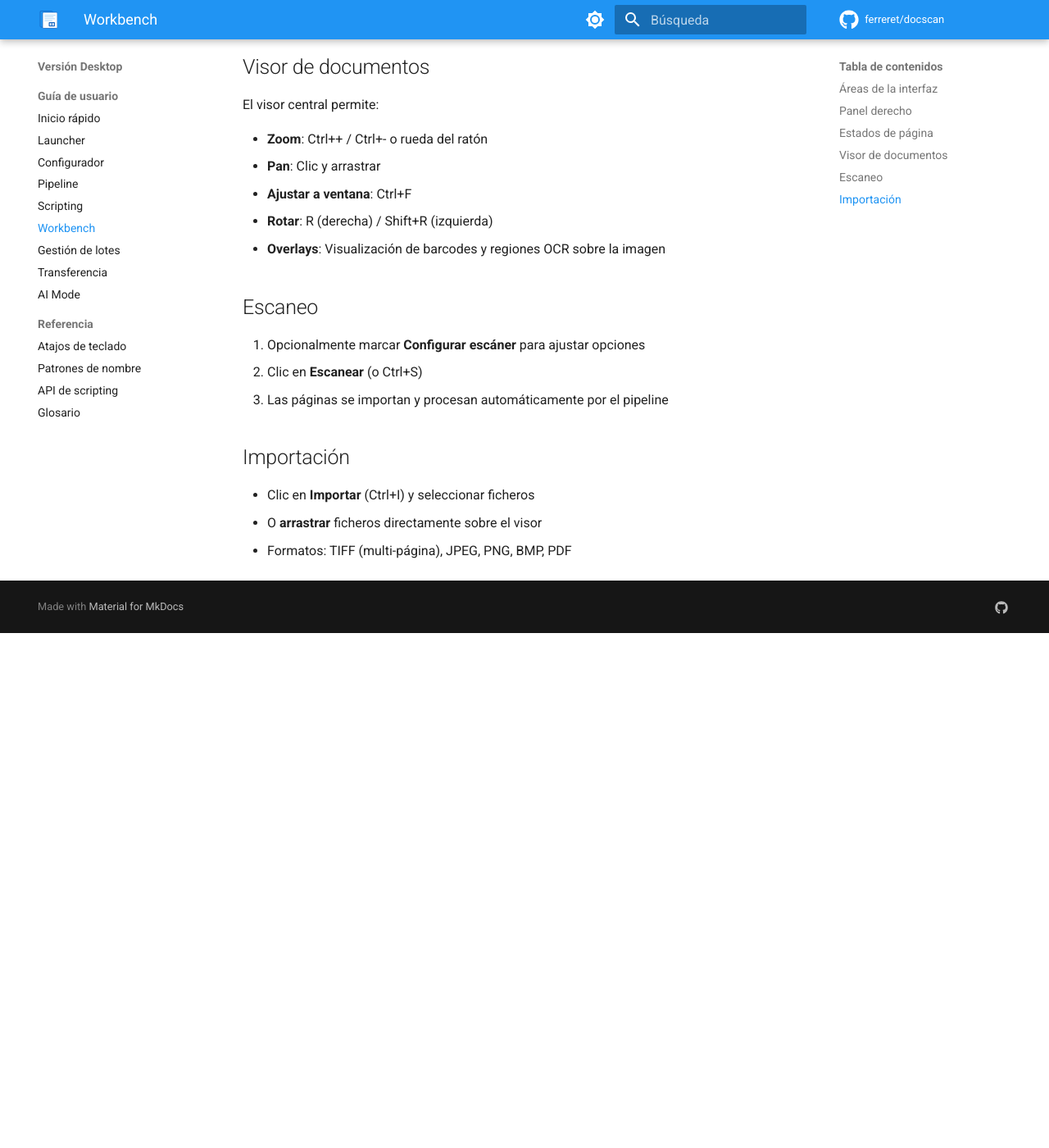
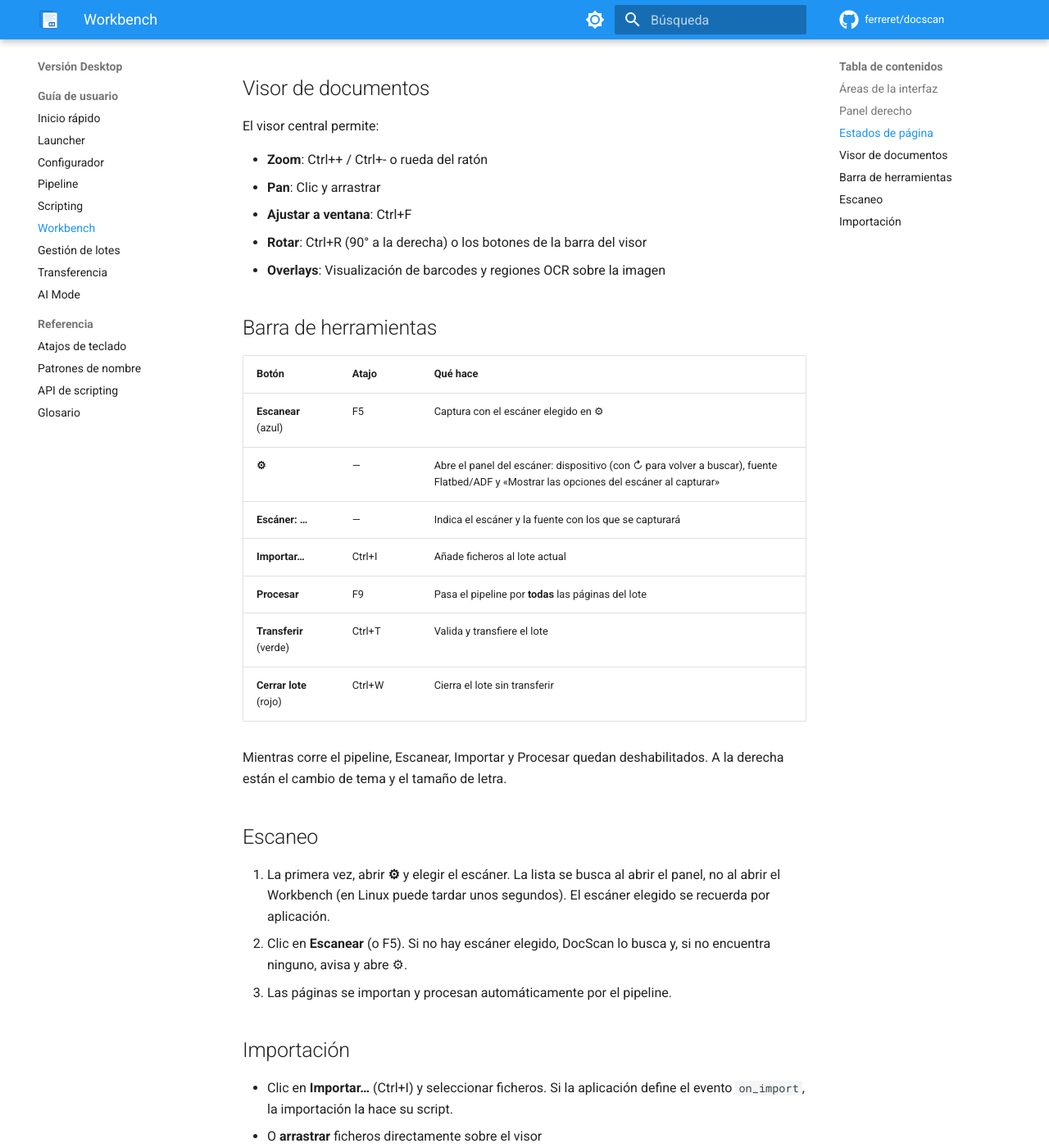
Before and after one commit to ferreret/docscan, an MkDocs documentation site: the page built from docs-web/user-guide/workbench.md, in a window 1280 px wide and 1400 px high, scrolled down 2174 px. Shown: the whole window at 82% size. Built offline with MkDocs 1.6.1 and Material for MkDocs 9.7.7, drawn with Linux system fonts in a browser that asks for light colours; comment, search, counter and statistics services are not loaded; before the commit the page ends 2946 px from its top, so only the background shows below that; some of the changed text lies outside the part shown.

Commit message:
docs: barra superior del Workbench y tabla de atajos real
La tabla de atajos decía Ctrl+S, R y M, que no existen; se rehízo contra
el código. Guía del Workbench, guía de pruebas manuales, propuesta
estética y CHANGELOG alineados con la barra nueva.

Co-Authored-By: Claude Opus 5.5 <noreply@anthropic.com>

```diff
--- a/docs-web/user-guide/workbench.md
+++ b/docs-web/user-guide/workbench.md
@@ -8,7 +8,8 @@ El Workbench es la ventana de explotación donde se realiza la captura y procesa
 
 El Workbench se compone de cinco áreas:
 
-1. **Barra de herramientas** — Escanear, importar, transferir, cerrar lote
+1. **Barra de herramientas** — Escanear, ⚙ escáner, Importar…, Procesar, Transferir
+   y Cerrar lote, como en FlexibarNET 10 (ver más abajo)
 2. **Panel de miniaturas** — Miniaturas con estados de color; la de la página que
    se ve en el visor lleva un marco del color de acento
 3. **Visor de documentos** — Imagen con zoom, pan y recuadros de barcodes, con su
@@ -60,17 +61,36 @@ El visor central permite:
 - **Zoom**: Ctrl++ / Ctrl+- o rueda del ratón
 - **Pan**: Clic y arrastrar
 - **Ajustar a ventana**: Ctrl+F
-- **Rotar**: R (derecha) / Shift+R (izquierda)
+- **Rotar**: Ctrl+R (90° a la derecha) o los botones de la barra del visor
 - **Overlays**: Visualización de barcodes y regiones OCR sobre la imagen
+
+## Barra de herramientas
+
+| Botón | Atajo | Qué hace |
+|-------|-------|----------|
+| **Escanear** (azul) | F5 | Captura con el escáner elegido en ⚙ |
+| **⚙** | — | Abre el panel del escáner: dispositivo (con ↻ para volver a buscar), fuente Flatbed/ADF y «Mostrar las opciones del escáner al capturar» |
+| **Escáner: …** | — | Indica el escáner y la fuente con los que se capturará |
+| **Importar…** | Ctrl+I | Añade ficheros al lote actual |
+| **Procesar** | F9 | Pasa el pipeline por **todas** las páginas del lote |
+| **Transferir** (verde) | Ctrl+T | Valida y transfiere el lote |
+| **Cerrar lote** (rojo) | Ctrl+W | Cierra el lote sin transferir |
+
+Mientras corre el pipeline, Escanear, Importar y Procesar quedan deshabilitados.
+A la derecha están el cambio de tema y el tamaño de letra.
 
 ## Escaneo
 
-1. Opcionalmente marcar **Configurar escáner** para ajustar opciones
-2. Clic en **Escanear** (o Ctrl+S)
-3. Las páginas se importan y procesan automáticamente por el pipeline
+1. La primera vez, abrir **⚙** y elegir el escáner. La lista se busca al abrir el
+   panel, no al abrir el Workbench (en Linux puede tardar unos segundos). El escáner
+   elegido se recuerda por aplicación.
+2. Clic en **Escanear** (o F5). Si no hay escáner elegido, DocScan lo busca y, si no
+   encuentra ninguno, avisa y abre ⚙.
+3. Las páginas se importan y procesan automáticamente por el pipeline.
 
 ## Importación
 
-- Clic en **Importar** (Ctrl+I) y seleccionar ficheros
+- Clic en **Importar…** (Ctrl+I) y seleccionar ficheros. Si la aplicación define el
+  evento `on_import`, la importación la hace su script.
 - O **arrastrar** ficheros directamente sobre el visor
 - Formatos: TIFF (multi-página), JPEG, PNG, BMP, PDF
```
Also changed, not shown: CHANGELOG.md (+19 -0 lines), docs-web/reference/shortcuts.md (+14 -8 lines), docs/MANUAL_TEST_GUIDE.md (+7 -8 lines), docs/estetica/propuesta_estetica_2026-10-26.md (+1 -1 lines).
